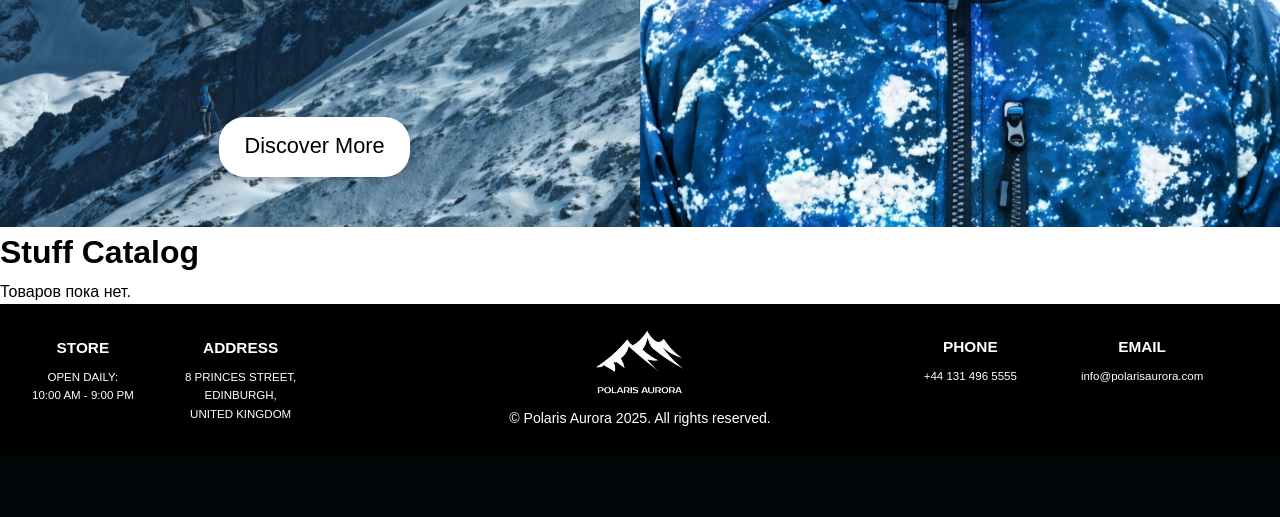
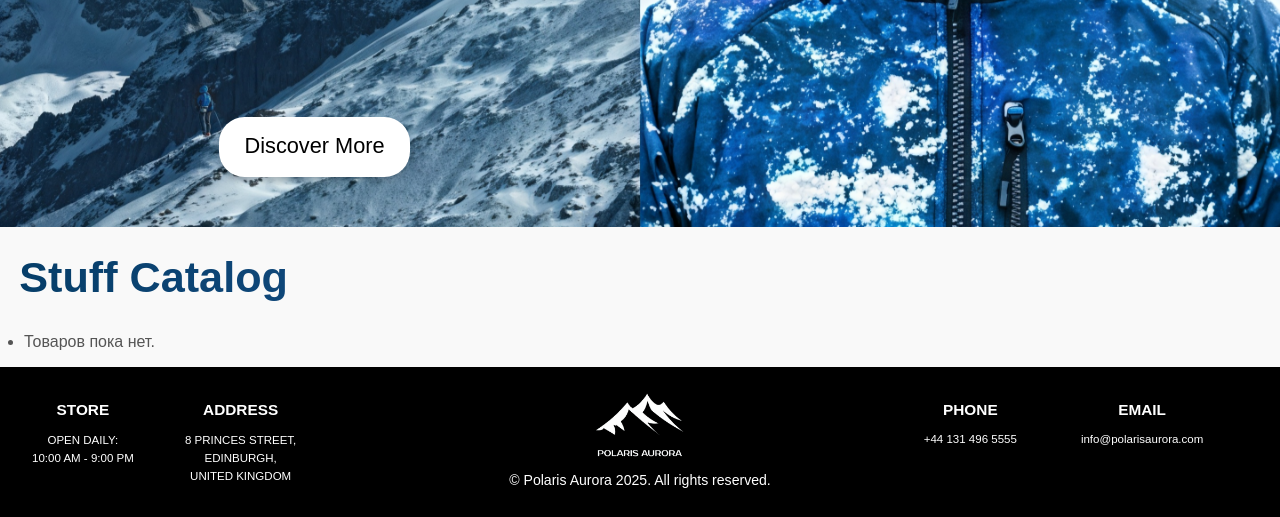
Before and after one commit to lystarblone/clothes_site, a Django app: page / in a window 1280 px wide. Shown: the part 563-1080 px from the top of the page. Before the commit the page ends 989 px from the top, so only its background shows below. Run offline with Django 5.2, Linux system fonts and the light colour scheme; data that the repository does not hold is empty.

Commit message:
Idk commit

```diff
--- a/main/static/main/css/index.css
+++ b/main/static/main/css/index.css
@@ -131,3 +131,12 @@ body:not(:has(.scrolled)) .content {
         pointer-events: none;
     }
 }
+
+#big-title {
+    font-size: 2.7rem;
+    margin: 1rem 1.2rem;
+    background: linear-gradient(90deg, #063e69, #2f66b2);
+    -webkit-background-clip: text;
+    background-clip: text;
+    color: transparent;
+}
--- a/main/static/main/css/main.css
+++ b/main/static/main/css/main.css
@@ -8,6 +8,8 @@
 body {
     font-family: Arial, sans-serif;
     line-height: 1.6;
+    color: #333;
+    background-color: #f9f9f9;
     padding-top: 5.5vw;
 }
 
@@ -74,11 +76,53 @@ nav ul li a:hover {
 }
 
 .header-widgets a:hover img {
-    transform: scale(1.1);
+    transform: scale(1.13);
 }
 
 .profile-icon {
     margin-left: 1vw;
+}
+
+/* Стили для заголовка и текстов */
+.gradient-text {
+    background: linear-gradient(90deg, #063e69, #2f66b2);
+    -webkit-background-clip: text;
+    background-clip: text;
+    color: transparent;
+    font-size: 1.8rem;
+    margin-bottom: 1rem;
+}
+
+.gray-text {
+    color: #555;
+    font-size: 1rem;
+    margin-bottom: 1rem;
+}
+
+/* Стиль для списков */
+.gray-list {
+    list-style: disc;
+    padding-left: 1.5rem;
+    margin-top: 1rem;
+}
+
+.gray-list li {
+    color: #555;
+    font-size: 1rem;
+    margin-bottom: 0.8rem;
+}
+
+/* Стиль для подсписков */
+.sub-list {
+    margin-left: 1rem;
+    margin-top: 0.7rem;
+    padding-left: 1rem;
+    list-style-type: disc;
+}
+
+.sub-list li {
+    color: #555;
+    margin-bottom: 0.8rem;
 }
 
 /* Футер */
--- a/main/templates/main/index.html
+++ b/main/templates/main/index.html
@@ -14,9 +14,9 @@
     <a href="{% url 'collections' %}" class="banner-button banner-button-1">Discover More</a>
     <a href="{% url 'collections' %}" class="banner-button banner-button-2">Discover More</a>
 </div>
-<h1>Stuff Catalog</h1>
+<h1 id="big-title">Stuff Catalog</h1>
 
-<ul>
+<ul class="gray-list">
     {% for stuff in stuffs %}
         <li>{{ stuff.name }}</li>
     {% empty %}
```
Also changed, not shown: main/static/main/css/guides.css (+4 -8 lines), main/static/main/img/index/profile.png (deleted).
